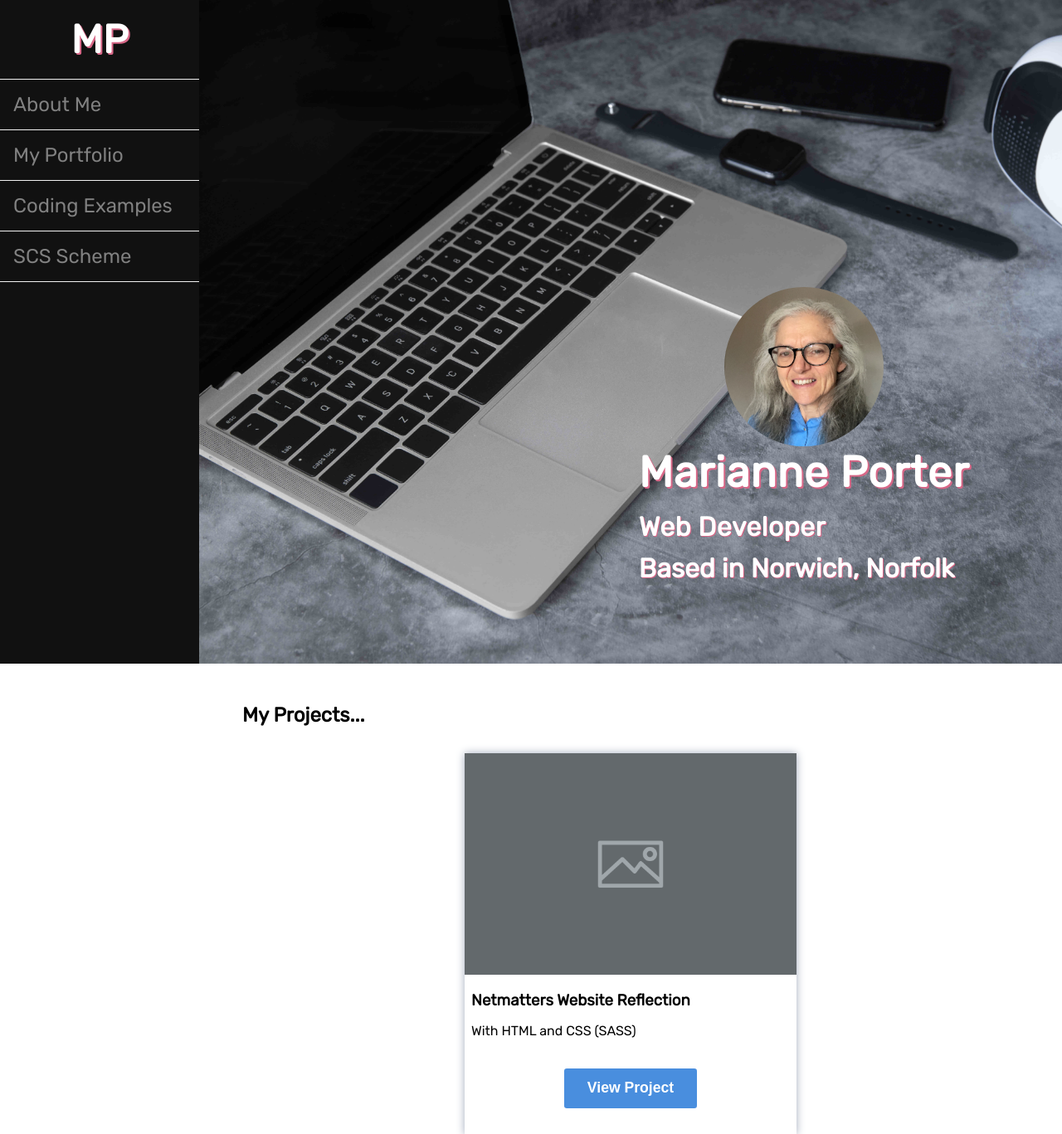
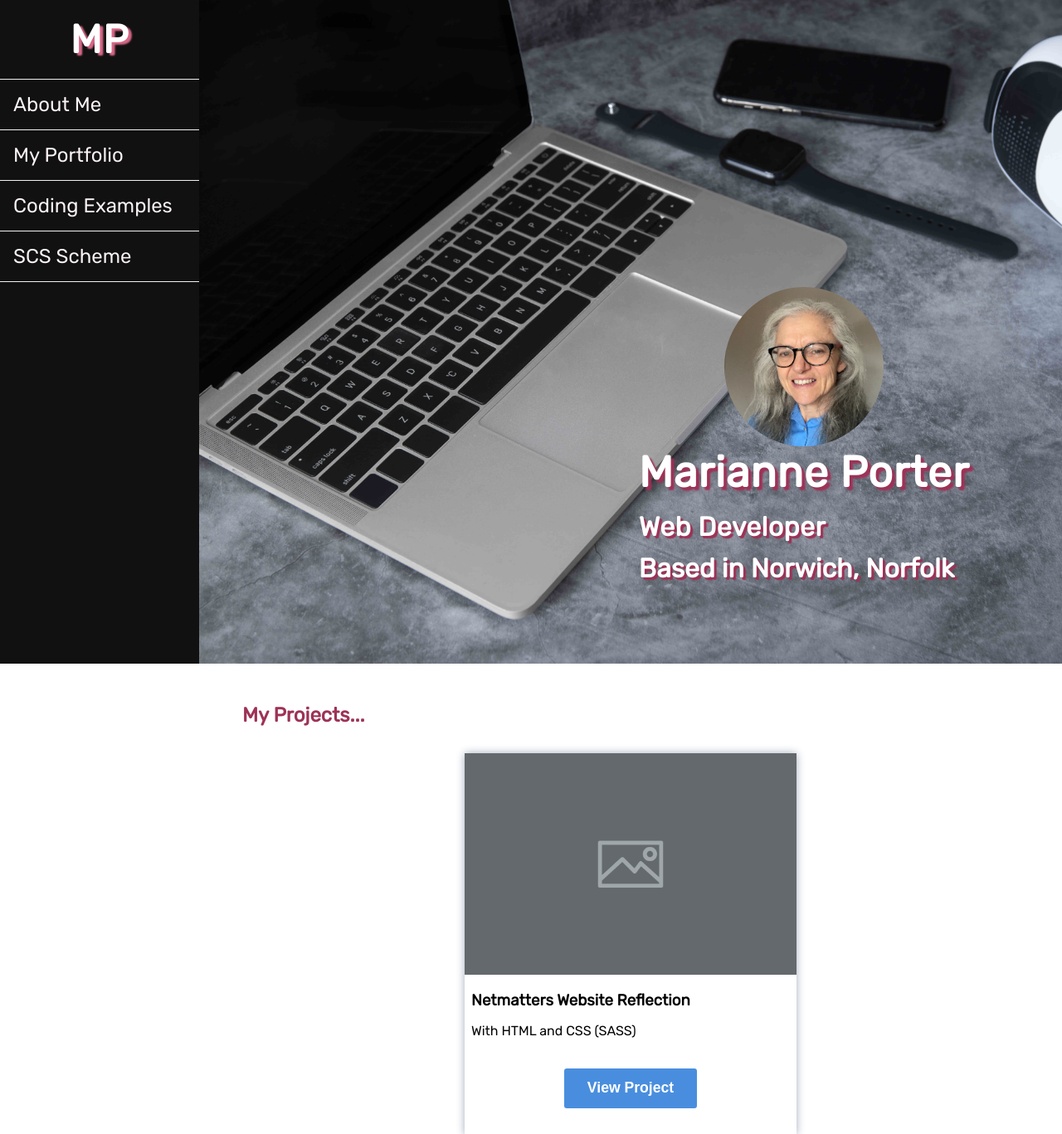
Before and after one commit to marianneporter/mp_portfolio, a PHP site: page / in a window 1280 px wide. Shown: the top 1367 px of the page at 83% size. Run offline with PHP 8.4, Linux system fonts and the light colour scheme; style sheets or scripts are compiled from the project's sources.

Commit message:
small changes to styling

```diff
--- a/scss/_aside.scss
+++ b/scss/_aside.scss
@@ -1,6 +1,6 @@
 .aside h1  {
     color: white;
-    text-shadow: 2px 2px 0 #D76787;
+    text-shadow: 4px 3px 2px #D76787;
     border-bottom: 0.5px solid #f1f1f1;
     height: 6rem;
     width: 100%;
@@ -8,6 +8,7 @@
     justify-content: center;
     align-items: center;
     font-size: 3rem;
+    letter-spacing: 1px;
 }
 
 .aside {
@@ -26,13 +27,16 @@
     padding: 1rem 1rem 1rem 1rem;
     text-decoration: none;
     font-size: 1.5rem;
-    color: #818181;
+//    color: #818181;
+    color: lighten(map-get($colors, 'mid-pink'), 35%);
     border-bottom: 0.5px solid #f1f1f1;;
     display: block;
   }
 
   /* When you mouse over the navigation links, change their color */
   .aside nav a:hover {
-    color: #f1f1f1;
-    text-shadow: 1px 1px 0 #D76787;
+    color: lighten(map-get($colors, 'mid-pink'), 10%);
+    background-color: map-get($colors, 'dark-pink');
+    color: white;
+    transform: scale(1.05);
   }
--- a/scss/_header.scss
+++ b/scss/_header.scss
@@ -57,7 +57,7 @@
 
 
     h2, h3 {
-        text-shadow: 1px 1px 0 #D76787;
+        text-shadow: 3px 3px 1px map-get($colors, 'dark-pink');
         @include md {
             font-size: 2rem;
         }
@@ -74,7 +74,7 @@
         font-family: 'Rubik Regular';
 
         letter-spacing: 0.05rem;
-        text-shadow: 2px 2px 0 #D76787;
+        text-shadow: 4px 4px 2px map-get($colors, 'dark-pink');
     }
     h2 {
         margin-top: 1rem;
--- a/scss/_home.scss
+++ b/scss/_home.scss
@@ -13,6 +13,7 @@
 .main {
     h2 {
         margin: 3rem 1rem 2rem 1rem;;
+        color: map-get($colors, 'dark-pink');
 
         @include lg {
             margin-left: 5%;
```
